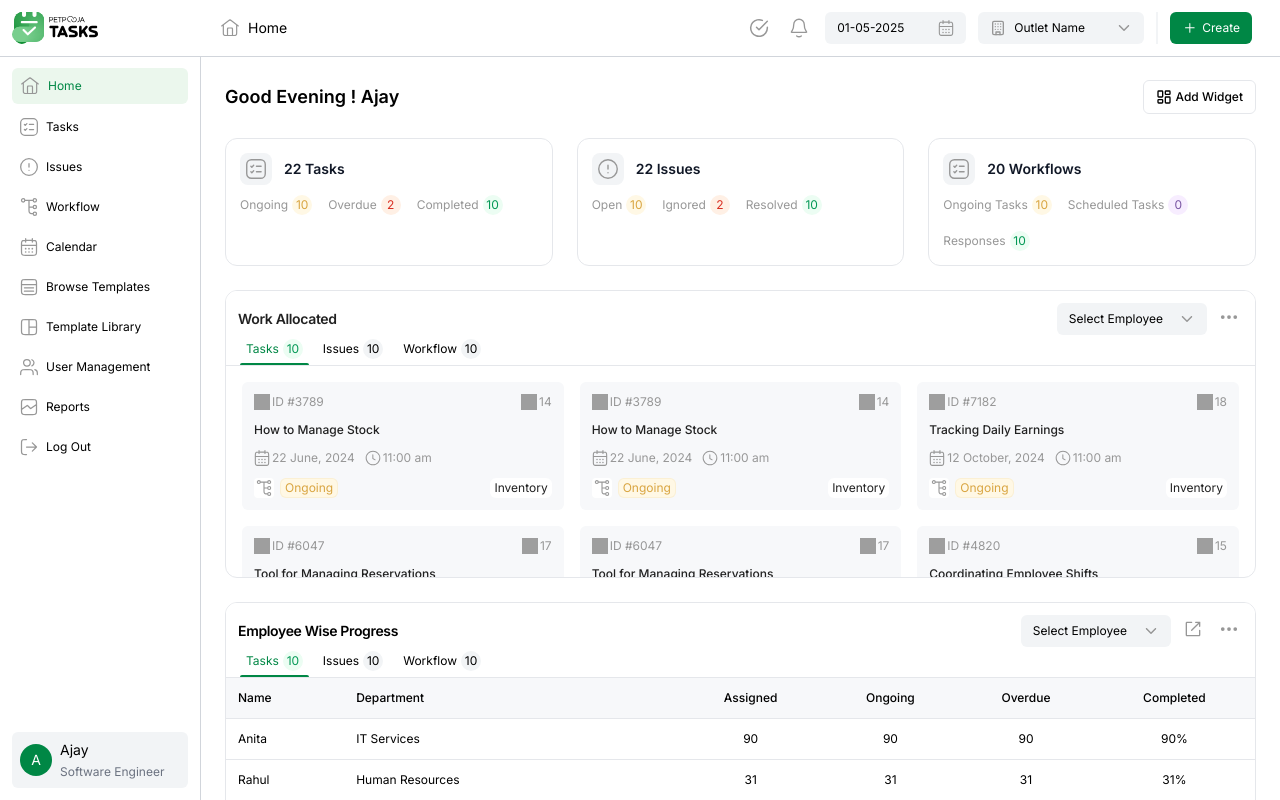
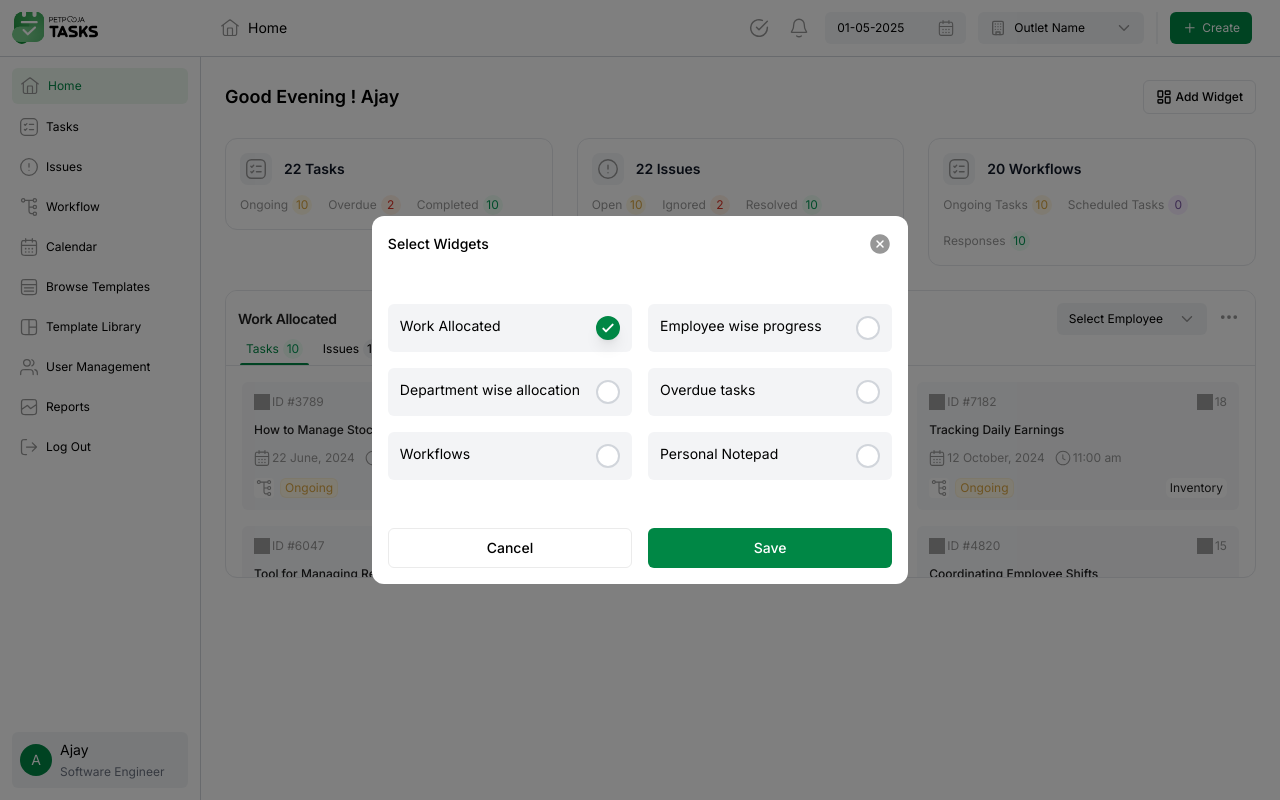
Before and after one commit to KamalPurohit/PetPoojaTasks, a React (Vite) app: page /home in a window 1280 px wide. Both pictures are taken after a click on the button "Add Widget". Built offline with nearby package versions, Linux system fonts and the light colour scheme; grey boxes are pictures that could not be loaded.

Commit message:
[update] widget Changes

```diff
--- a/src/components/Dashboard/ScoreCard.jsx
+++ b/src/components/Dashboard/ScoreCard.jsx
@@ -4,7 +4,7 @@ import Badge from "../UI/Badge";
 
 const ScoreCard = ({ icon, title, stats = [] }) => {
   return (
-    <Card className=" col-span-6 sm:col-span-3 md:col-span-2  ">
+    <Card className=" col-span-6 sm:col-span-3 md:col-span-2 h-fit ">
       <CardContent className="p-3.5 space-y-2.5 ">
         <div className="flex items-center gap-3 ">
           <div className="w-8 h-8 p-1 bg-hover rounded-lg flex items-center justify-center">
--- a/src/components/Dashboard/WidgetGrid.jsx
+++ b/src/components/Dashboard/WidgetGrid.jsx
@@ -1,22 +1,27 @@
-import React from "react";
-import { issues, Task } from "../../assets/SidebarIcons";
 import ScoreCard from "./ScoreCard";
 import { dashboardStats, workAllocatedTasks } from "../../assets/MockData/Data";
-import { Card, CardContent, CardHeader, CardTitle } from "../UI/Card";
-import { IoIosArrowDown } from "react-icons/io";
-import { Button } from "../UI/Button";
-import Badge from "../UI/Badge";
-import TaskCard from "./TaskCard";
+import EmptyWidget from "../../assets/EmptyWidget.png";
 import WorkAllocated from "./WorkAllocated";
 import EmployeeWise from "./EmployeeWise";
 import PersonalNotepad from "./PersonalNotepad";
 import DepartmenWiseAllocation from "./DepartmenWiseAllocation";
 import OverDueTasks from "./OverDueTasks";
 import WorkFlows from "./WorkFlows";
+import { Button } from "../UI/Button";
+import { LuLayoutDashboard } from "react-icons/lu";
 
-const WidgetGrid = () => {
+const WidgetGrid = ({ widgetList, setShowWidgetModal }) => {
+  const componentData = {
+    workAllocated: <WorkAllocated />,
+    employeeWise: <EmployeeWise />,
+    departmentWise: <DepartmenWiseAllocation />,
+    overdueTasks: <OverDueTasks />,
+    workflows: <WorkFlows />,
+    personalNotepad: <PersonalNotepad />,
+  };
+  const hasWidget = widgetList?.some((widget) => widget?.selected);
   return (
-    <div className="grid grid-cols-6 gap-6 mb-8 px-4 sm:px-6   ">
+    <div className="grid grid-cols-6 gap-6 mb-8 px-4 sm:px-6 flex-1  ">
       {/* Top Score Cards */}
       {dashboardStats?.map((stat, index) => (
         <ScoreCard
@@ -27,12 +32,30 @@ const WidgetGrid = () => {
           stats={stat?.stats}
         />
       ))}
-      <WorkAllocated />
-      <EmployeeWise />
-      <PersonalNotepad />
-      <DepartmenWiseAllocation />
-      <OverDueTasks />
-      <WorkFlows />
+
+      {hasWidget ? (
+        widgetList?.map((widget, idx) => {
+          if (!widget?.selected) return null; // Skip if widget is not selected
+          return componentData[widget?.id];
+        })
+      ) : (
+        <div className="w-full mt-4 col-span-6 h-full items-center justify-center flex flex-col gap-4">
+          <img src={EmptyWidget} alt="No Widget Img" className="w-60 " />
+          <div className="flex flex-col gap-2 text-sm items-center">
+            <span className="font-semibold ">No any Widgets Added</span>{" "}
+            <span className="text-neutral">
+              Add widgets to get all data in one place!
+            </span>
+          </div>
+          <button
+            className="gap-1 px-3 flex item-center p-2 rounded-md border-black border hover:bg-hover "
+            onClick={() => setShowWidgetModal(true)}
+          >
+            <LuLayoutDashboard className="w-4 h-4" />
+            <span className="text-xs font-medium">Add Widget</span>
+          </button>
+        </div>
+      )}
     </div>
   );
 };
--- /dev/null
+++ b/src/components/Dashboard/WidgetModal.jsx
@@ -0,0 +1,69 @@
+import React, { useEffect, useState } from "react";
+import { Modal, ModalContent, ModalFooter, ModalHeader } from "../UI/Modal";
+import { IoCloseCircle } from "react-icons/io5";
+import CheckBox from "../UI/CheckBox";
+import { Button } from "../UI/Button";
+
+const WidgetModal = ({ onClose, widgetList, setWidgetList }) => {
+  const [selectedWidgets, setSelectedWidgets] = useState(widgetList);
+
+  return (
+    <Modal className="">
+      <ModalHeader className=" ">
+        <span>Select Widgets</span>
+        <IoCloseCircle
+          className="w-6 h-6 text-neutral cursor-pointer hover:text-primary transition-colors"
+          onClick={onClose}
+        />
+      </ModalHeader>
+      <ModalContent className=" gap-8 items-center justify-center w-full overflow-y-auto px-4">
+        <div className="grid grid-cols-4 gap-4 py-8 ">
+          {selectedWidgets?.map((widget, idx) => {
+            return (
+              <label
+                key={idx}
+                htmlFor={idx}
+                className="col-span-4 sm:col-span-2 p-3  bg-gray-100 gap-4 rounded-md cursor-pointer hover:bg-gray-200 transition-colors text-sm flex justify-between"
+              >
+                <span> {widget?.label}</span>
+                <CheckBox
+                  id={idx}
+                  checked={widget?.selected}
+                  onChange={(e) => {
+                    setSelectedWidgets((prev) =>
+                      prev.map((w, index) =>
+                        index === idx ? { ...w, selected: e.target.checked } : w
+                      )
+                    );
+                  }}
+                />
+              </label>
+            );
+          })}
+        </div>
+      </ModalContent>
+      <ModalFooter className="grid grid-cols-2 gap-4 p-4">
+        <Button
+          className="col-span-1"
+          variant="outline"
+          onClick={() => {
+            onClose();
+          }}
+        >
+          Cancel
+        </Button>
+        <Button
+          className="col-span-1"
+          onClick={() => {
+            setWidgetList(selectedWidgets);
+            onClose();
+          }}
+        >
+          Save
+        </Button>
+      </ModalFooter>
+    </Modal>
+  );
+};
+
+export default WidgetModal;
--- a/src/components/UI/Button.jsx
+++ b/src/components/UI/Button.jsx
@@ -10,7 +10,7 @@ const Button = React.forwardRef((props, ref) => {
       variant === "default" && "bg-primary text-white hover:bg-dark",
       variant === "ghost" && "bg-transparent hover:bg-hover text-neutral hover:text-black ",
       variant === "outline" &&
-        "border border-border bg-white text-neutral hover:bg-hover",
+        "border border-border bg-white text-neutral hover:bg-hover text-black",
       size === "sm" && "h-8 px-3 text-xs",
       size === "md" && "h-10 px-4 text-sm",
       size === "lg" && "h-12 px-5 text-base",
--- a/src/components/UI/Card.jsx
+++ b/src/components/UI/Card.jsx
@@ -4,7 +4,7 @@ import { cn } from "../../utils/utils";
 const Card = React.forwardRef(({ className, ...props }, ref) => (
   <div
     ref={ref}
-    className={cn("rounded-xl border bg-card text-card-foreground ", className)}
+    className={cn("rounded-xl border bg-card ", className)}
     {...props}
   />
 ));
--- /dev/null
+++ b/src/components/UI/CheckBox.jsx
@@ -0,0 +1,50 @@
+import React, { useState } from "react";
+
+const CheckBox = ({ label, checked = false, onChange ,...rest }) => {
+  return (
+    <label className="flex items-center cursor-pointer group">
+      <div className="relative">
+        <input
+          type="checkbox"
+          checked={checked}
+          onChange={onChange}
+          className="sr-only"
+          {...rest}
+        />
+        <div
+          className={`
+            w-6 h-6 rounded-full border-2 flex items-center justify-center transition-all duration-300 ease-in-out
+            ${
+              checked
+                ? "bg-primary border-primary shadow-lg"
+                : "bg-white border-gray-300 group-hover:border-green-400 "
+            }
+          `}
+        >
+          {checked && (
+            <svg
+              className="w-4 h-4 text-white"
+              fill="none"
+              stroke="currentColor"
+              viewBox="0 0 24 24"
+              xmlns="http://www.w3.org/2000/svg"
+            >
+              <path
+                strokeLinecap="round"
+                strokeLinejoin="round"
+                strokeWidth={3}
+                d="M5 13l4 4L19 7"
+              />
+            </svg>
+          )}
+        </div>
+      </div>
+      {label && (
+        <span className="ml-3 text-gray-700 select-none font-medium">
+          {label}
+        </span>
+      )}
+    </label>
+  );
+};
+export default CheckBox;
--- /dev/null
+++ b/src/components/UI/Modal.jsx
@@ -0,0 +1,52 @@
+import React from "react";
+import { cn } from "../../utils/utils";
+import { createPortal } from "react-dom";
+
+const Modal = React.forwardRef(({ className, children, ...props }, ref) => (
+  <div
+    ref={ref}
+    className={
+      "flex flex-col items-center justify-center  overflow-hidden   absolute z-50  top-0 left-0 bg-black/50 w-full h-full"
+    }
+    {...props}
+  >
+    <div
+      className={cn(
+        "bg-white rounded-xl flex flex-col min-w-72 min-h-72 ",
+        className
+      )}
+    >
+      {children}
+    </div>
+  </div>
+));
+const ModalHeader = React.forwardRef(({ className, ...props }, ref) => (
+  <div
+    ref={ref}
+    className={cn(
+      "flex justify-between p-4 items-center text-sm font-medium rounded-t-xl",
+      className
+    )}
+    {...props}
+  />
+));
+const ModalContent = React.forwardRef(({ className, ...props }, ref) => (
+  <div
+    ref={ref}
+    className={cn("flex flex-col w-full scrollable flex-1", className)}
+    {...props}
+  />
+));
+
+const ModalFooter = React.forwardRef(({ className, ...props }, ref) => (
+  <div
+    ref={ref}
+    className={cn(
+      "flex gap-4",
+      className
+    )}
+    {...props}
+  />
+));
+
+export { Modal, ModalHeader, ModalContent,ModalFooter };
--- a/src/layouts/Layout.jsx
+++ b/src/layouts/Layout.jsx
@@ -5,11 +5,11 @@ import { Outlet } from "react-router-dom";
 
 const Layout = () => {
   return (
-    <div className="w-full h-screen relative overflow-y-hidden ">
+    <div className="w-full h-screen relative overflow-y-hidden   ">
       <Navbar />
       <div className="w-full flex mt-14 ">
         <Sidebar />
-        <div className="w-full  max-sm:ml-16  overflow-y-scroll  scrollable layout">
+        <div className="w-full  max-sm:ml-16  overflow-y-scroll  scrollable layout ">
           <Outlet />
         </div>
       </div>
--- a/src/screens/Dashboard.jsx
+++ b/src/screens/Dashboard.jsx
@@ -1,21 +1,53 @@
-import React from "react";
+import React, { useState } from "react";
 import { LuLayoutDashboard } from "react-icons/lu";
 import WidgetGrid from "../components/Dashboard/WidgetGrid";
+import { Modal, ModalContent, ModalHeader } from "../components/UI/Modal";
+import { IoCloseCircle } from "react-icons/io5";
+import WidgetModal from "../components/Dashboard/WidgetModal";
 
 const Dashboard = () => {
+  const [showWidgetModal, setShowWidgetModal] = useState(false);
+
+  const [widgetList, setWidgetList] = useState([
+    { label: "Work Allocated", selected: true, id: "workAllocated" },
+    { label: "Employee wise progress", selected: false, id: "employeeWise" },
+
+    {
+      label: "Department wise allocation",
+      selected: false,
+      id: "departmentWise",
+    },
+    { label: "Overdue tasks", selected: false, id: "overdueTasks" },
+    { label: "Workflows", selected: false, id: "workflows" },
+    { label: "Personal Notepad", selected: false, id: "personalNotepad" },
+  ]);
   return (
-    <div className="flex flex-col gap-6 py-6 ">
+    <div className="flex flex-col gap-6 py-6 flex-1">
+      {showWidgetModal && (
+        <WidgetModal
+          widgetList={widgetList}
+          setWidgetList={setWidgetList}
+          onClose={() => setShowWidgetModal(false)}
+        />
+      )}
       <div className="flex sm:px-6 px-3  text-lg justify-between items-center">
         <span className="font-semibold max-sm:text-md">
           Good Evening ! Ajay
         </span>
-        <button className="gap-1 px-3 flex item-center p-2 rounded-md border-gray-200 border hover:bg-hover ">
+        <button
+          className="gap-1 px-3 flex item-center p-2 rounded-md border-gray-200 border hover:bg-hover "
+          onClick={() => setShowWidgetModal(true)}
+        >
           <LuLayoutDashboard className="w-4 h-4" />
           <span className="text-xs font-medium">Add Widget</span>
         </button>
       </div>
 
-      <WidgetGrid />
+      <WidgetGrid
+        widgetList={widgetList}
+        setWidgetList={setWidgetList}
+        setShowWidgetModal={setShowWidgetModal}
+      />
     </div>
   );
 };
```
Also changed, not shown: src/components/Dashboard/PersonalNotepad.jsx (+6 -11 lines), src/assets/EmptyWidget.png (added), src/index.css (line endings or trailing spaces).
